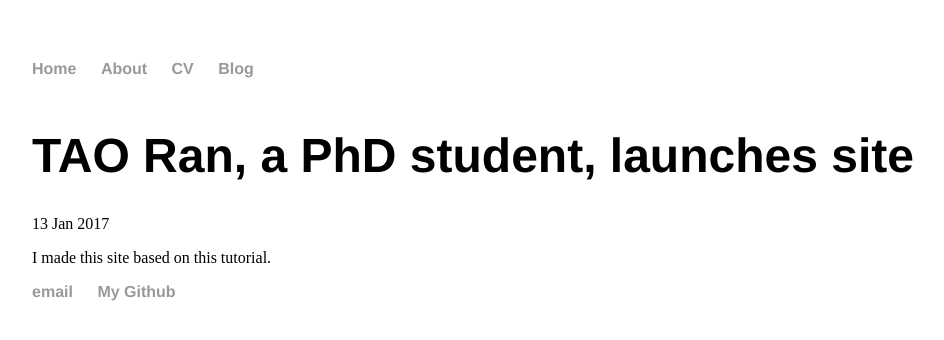
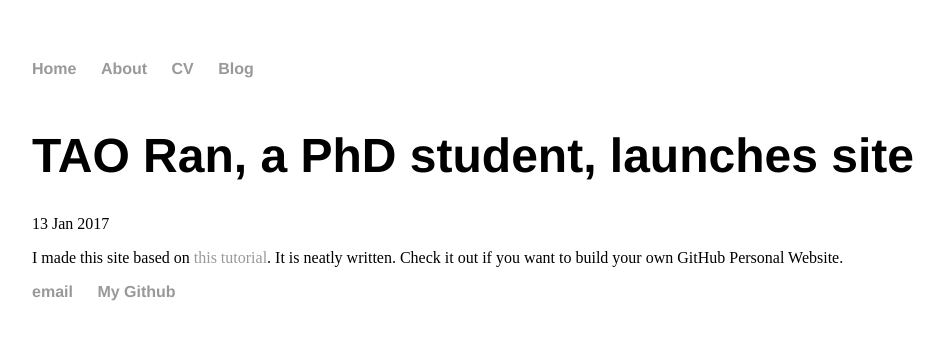
Before and after one commit to neurosciencetao/neurosciencetao.github.io, a Jekyll site: the page built from _posts/2017-01-13-TAO-Ran-site-launched.md, in a window 1280 px wide. Shown: the top 340 px of the page, without its empty margins (160-1104 px from the left). Built offline with Jekyll 4.4.1, drawn with Linux system fonts in a browser that asks for light colours.

Commit message:
Update 2017-01-13-TAO-Ran-site-launched.md

```diff
--- a/_posts/2017-01-13-TAO-Ran-site-launched.md
+++ b/_posts/2017-01-13-TAO-Ran-site-launched.md
@@ -4,4 +4,5 @@ title: "TAO Ran, a PhD student, launches site"
 date: 2017-01-13
 ---
 
-I made this site based on this tutorial.
+I made this site based on <a href="http://jmcglone.com/guides/github-pages/">this tutorial</a>.
+It is  neatly written. Check it out if you want to build your own GitHub Personal Website.
```
